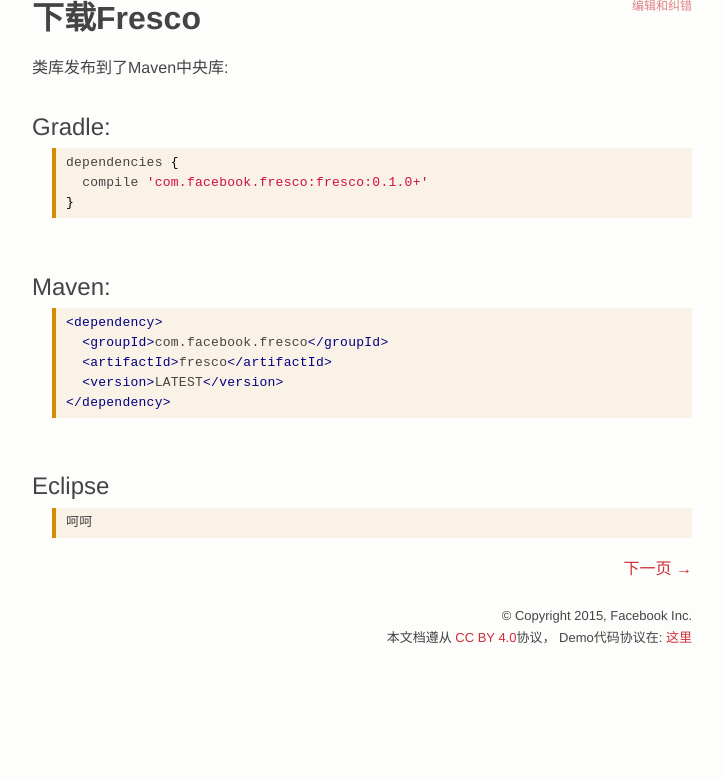
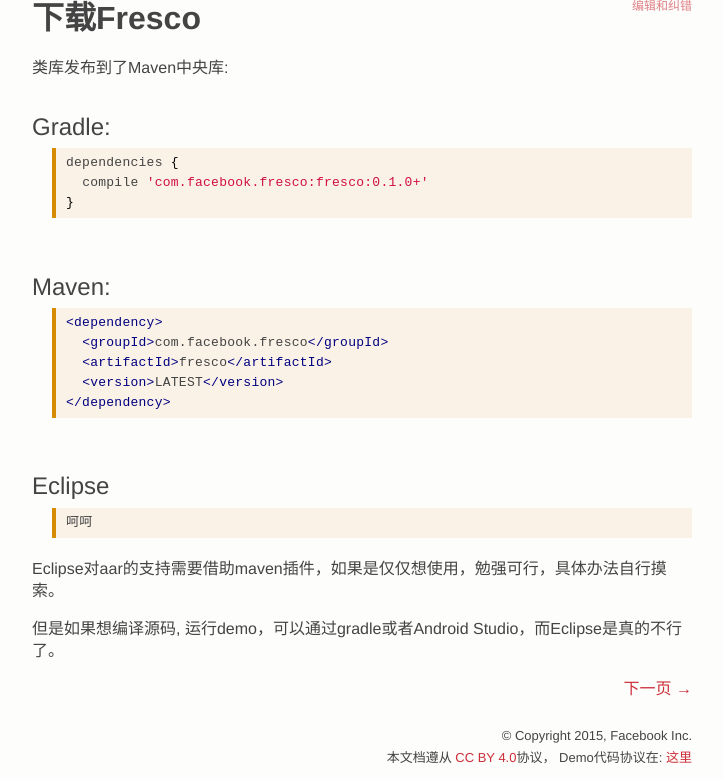
Before and after one commit to liaohuqiu/fresco-docs-cn, a Jekyll site: the page built from docs/00-download-fresco.md, in a window 1280 px wide and 953 px high, cut to the strip 174-953 px from the top of the window. Shown: the whole strip, without its empty margins (408-1131 px from the left). Built offline with Jekyll 4.4.1, drawn with Linux system fonts in a browser that asks for light colours; Markdown is read by kramdown in place of the engine named in the settings.

Commit message:
update for fresco

````diff
--- a/_data/nav_docs.yml
+++ b/_data/nav_docs.yml
@@ -2,6 +2,8 @@
   items:
   - id: download-fresco
     title: 下载
+  - id: compile-in-android-studio
+    title: 关于在Android Studio中编译
   - id: index
     title: 配置和开始使用
   - id: concepts
--- a/docs/00-download-fresco.md
+++ b/docs/00-download-fresco.md
@@ -3,7 +3,7 @@
 title: 下载Fresco
 layout: docs
 permalink: /docs/download-fresco.html
-next: index.html
+next: compile-in-android-studio.html
 ---
 
 类库发布到了Maven中央库:
@@ -31,3 +31,7 @@
 ```
 呵呵
 ```
+
+Eclipse对aar的支持需要借助maven插件，如果是仅仅想使用，勉强可行，具体办法自行摸索。
+
+但是如果想编译源码, 运行demo，可以通过gradle或者Android Studio，而Eclipse是真的不行了。
````
Also changed, not shown: docs/00-compile-in-android-studio.md (added, +20 -0 lines), docs/00-index.md (+1 -1 lines), docs/01-modifying-image.md (+1 -1 lines).
